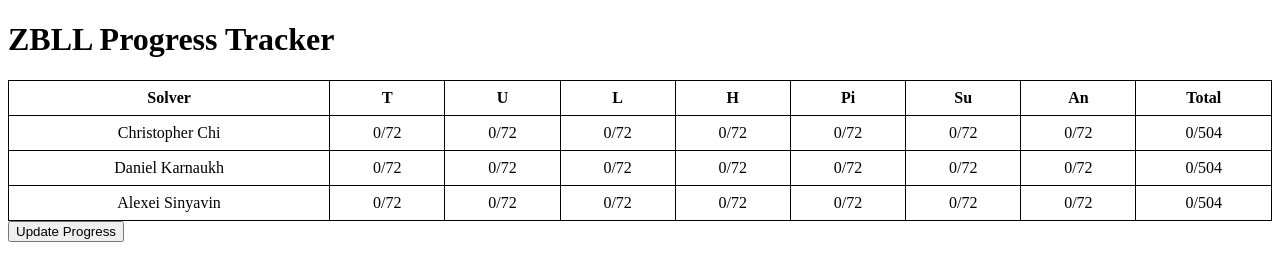
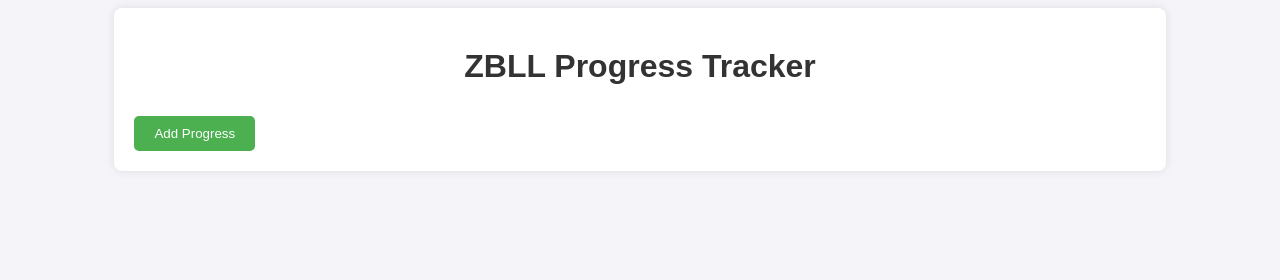
Before and after one commit to ajk549/website, a plain HTML site: page index.html in a window 1280 px wide. Drawn offline with Linux system fonts and the light colour scheme.

Commit message:
Update index.html

```diff
--- a/index.html
+++ b/index.html
@@ -1,75 +1,47 @@
 <!DOCTYPE html>
-<html>
+<html lang="en">
 <head>
+    <meta charset="UTF-8">
+    <meta name="viewport" content="width=device-width, initial-scale=1.0">
     <title>ZBLL Progress Tracker</title>
-    <style>
-        table {
-            border-collapse: collapse;
-            width: 100%;
-        }
-        th, td {
-            border: 1px solid black;
-            padding: 8px;
-            text-align: center;
-        }
-    </style>
+    <link rel="stylesheet" href="styles.css">
 </head>
 <body>
+    <div id="main-screen">
+        <h1>ZBLL Progress Tracker</h1>
+        <div id="progress-container"></div>
+        <button onclick="showUpdateForm()">Add Progress</button>
+    </div>
 
-    <h1>ZBLL Progress Tracker</h1>
+    <div id="update-screen" style="display:none;">
+        <h2>Update Progress</h2>
+        <form id="update-form" onsubmit="event.preventDefault(); updateProgress();">
+            <label for="user">Select User:</label>
+            <select id="user" required>
+                <option value="Daniel Karnaukh">Daniel Karnaukh</option>
+                <option value="Christopher Chi">Christopher Chi</option>
+                <option value="Alexei Sinyavin">Alexei Sinyavin</option>
+            </select><br><br>
 
-    <table>
-        <tr>
-            <th>Solver</th>
-            <th>T</th>
-            <th>U</th>
-            <th>L</th>
-            <th>H</th>
-            <th>Pi</th>
-            <th>Su</th>
-            <th>An</th>
-            <th>Total</th>
-        </tr>
-        <tr>
-            <td>Christopher Chi</td>
-            <td id="chiT">0/72</td>
-            <td id="chiU">0/72</td>
-            <td id="chiL">0/72</td>
-            <td id="chiH">0/72</td>
-            <td id="chiPi">0/72</td>
-            <td id="chiSu">0/72</td>
-            <td id="chiAn">0/72</td>
-            <td id="chiTotal">0/504</td>
-        </tr>
-        <tr>
-            <td>Daniel Karnaukh</td>
-            <td id="karnaukhT">0/72</td>
-            <td id="karnaukhU">0/72</td>
-            <td id="karnaukhL">0/72</td>
-            <td id="karnaukhH">0/72</td>
-            <td id="karnaukhPi">0/72</td>
-            <td id="karnaukhSu">0/72</td>
-            <td id="karnaukhAn">0/72</td>
-            <td id="karnaukhTotal">0/504</td>
-        </tr>
-        <tr>
-            <td>Alexei Sinyavin</td>
-            <td id="sinyavinT">0/72</td>
-            <td id="sinyavinU">0/72</td>
-            <td id="sinyavinL">0/72</td>
-            <td id="sinyavinH">0/72</td>
-            <td id="sinyavinPi">0/72</td>
-            <td id="sinyavinSu">0/72</td>
-            <td id="sinyavinAn">0/72</td>
-            <td id="sinyavinTotal">0/504</td>
-        </tr>
-    </table>
+            <label for="set">Select ZBLL Set:</label>
+            <select id="set" required>
+                <option value="sune">Sune</option>
+                <option value="antisune">Antisune</option>
+                <option value="t">T</option>
+                <option value="u">U</option>
+                <option value="l">L</option>
+                <option value="h">H</option>
+                <option value="pi">Pi</option>
+            </select><br><br>
 
-    <button onclick="location.href='update.html'">Update Progress</button>
+            <label for="progress">Progress (number of algorithms completed):</label>
+            <input type="number" id="progress" min="0" required><br><br>
 
-    <script>
-        // (You would fetch and display data from your backend here)
-    </script>
+            <button type="submit">Update Progress</button>
+        </form>
+        <button onclick="goBackToMain()">Go Back</button>
+    </div>
 
+    <script src="app.js"></script>
 </body>
 </html>
```
